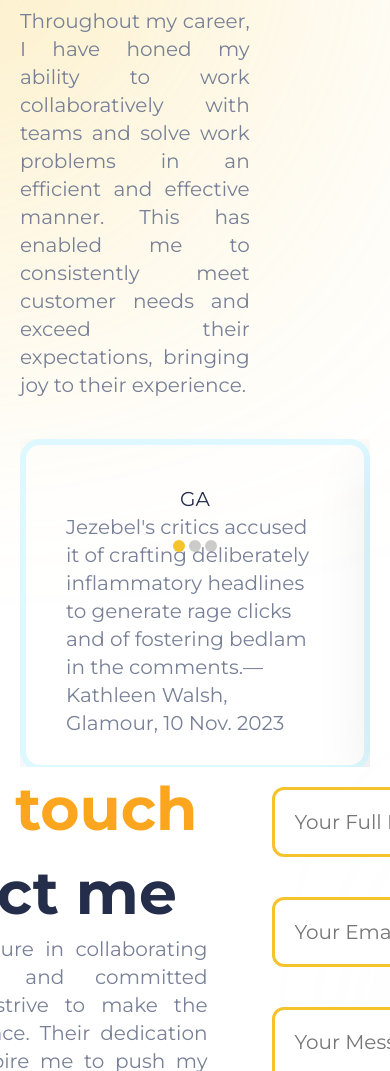
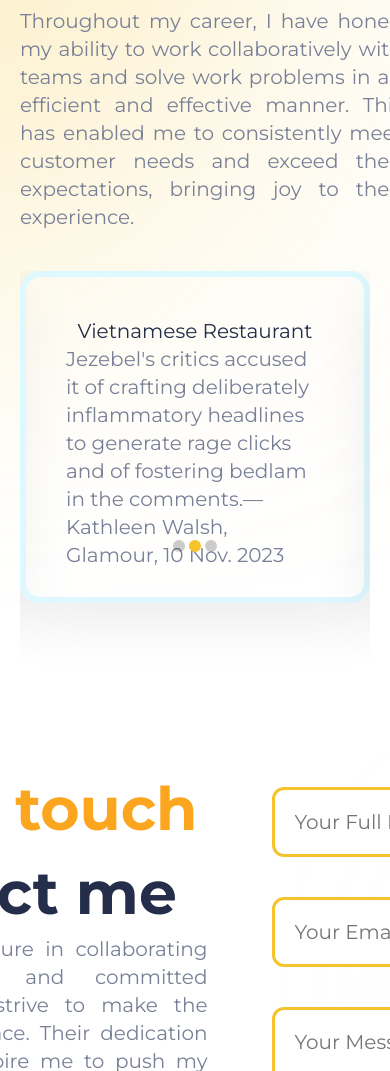
Before and after one commit to TuanNguyen0915/Tuan_portfolio, a React (Vite) app: page / in a window 390 px wide. Shown: the part 4092-5163 px from the top of the page. Built offline with nearby package versions, Linux system fonts and the light colour scheme.

Commit message:
add autoplay for swiper and styling mobile responsive for experience component

```diff
--- a/src/components/Experience/Experience.css
+++ b/src/components/Experience/Experience.css
@@ -68,7 +68,6 @@
 
 .experience .swiper-slide {
     display: flex;
-    /* align-items: center;  */
     justify-content: center;
 }
 
@@ -80,3 +79,11 @@
 .experience .swiper-pagination-bullet-active {
     background: var(--yellow);
 }
+
+
+@media screen and (max-width:480px) {
+    .e-heading>:nth-child(2) {
+        width: 100%;
+        font-size: 1rem;
+    }
+}
--- a/src/components/Experience/Experience.jsx
+++ b/src/components/Experience/Experience.jsx
@@ -1,11 +1,14 @@
 import { experiences } from '../../data/data.js'
 // packages
 import { Swiper, SwiperSlide } from 'swiper/react'
-import { Pagination } from 'swiper'
+import { Pagination, Autoplay } from 'swiper'
 //css
 import './Experience.css'
 import 'swiper/css'
 import 'swiper/css/pagination'
+import 'swiper/css/navigation'
+import 'swiper/css/autoplay'
+
 const Experience = (props) => {
     return (
         <div className="experience" id='exp'>
@@ -19,9 +22,13 @@ const Experience = (props) => {
             </div>
             {/* slider */}
             <Swiper
-                modules={[Pagination]}
+                modules={[Pagination, Autoplay]}
                 slidesPerView={1}
                 pagination={{ clickable: true }}
+                autoplay= {
+                    { delay: 2000 }
+                }
+                data-swiper-autoplay="2000"
             >
                 {experiences.map((exp, idx) => (
                     <SwiperSlide key={idx}
```
